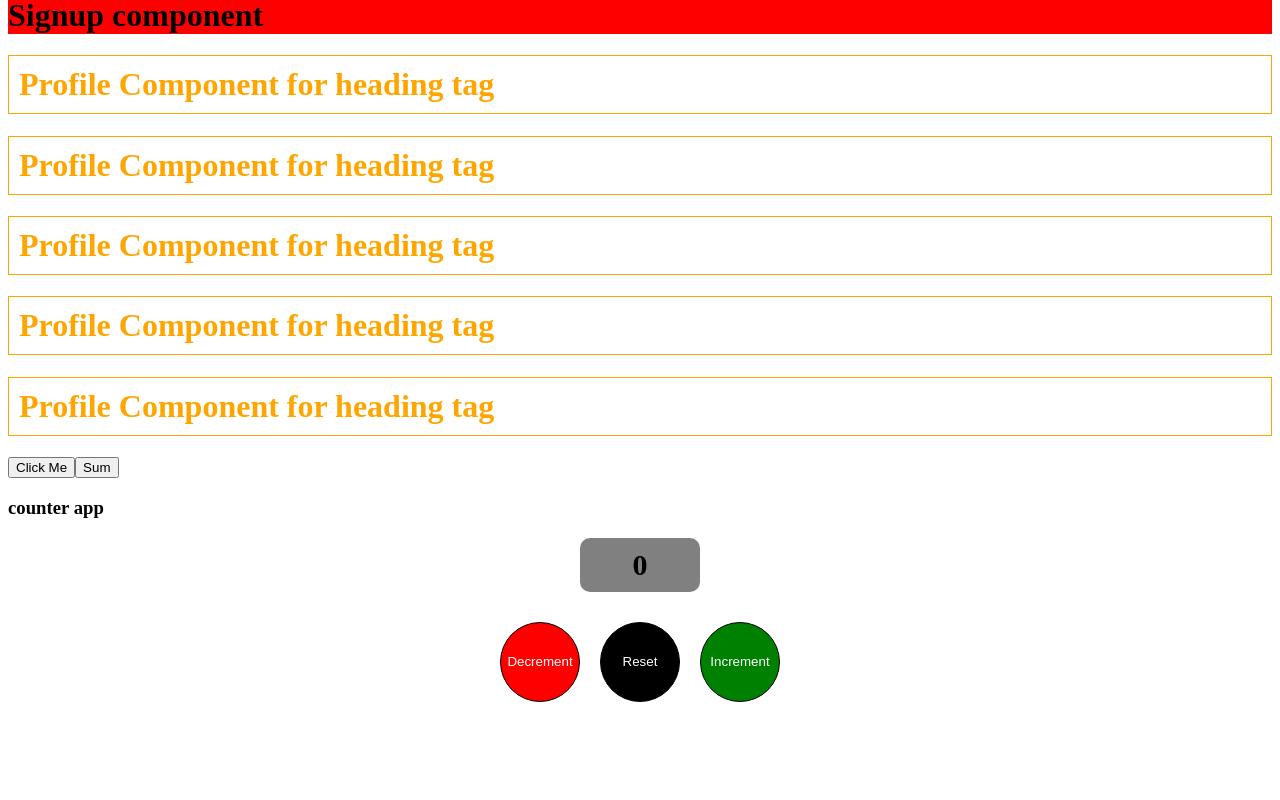
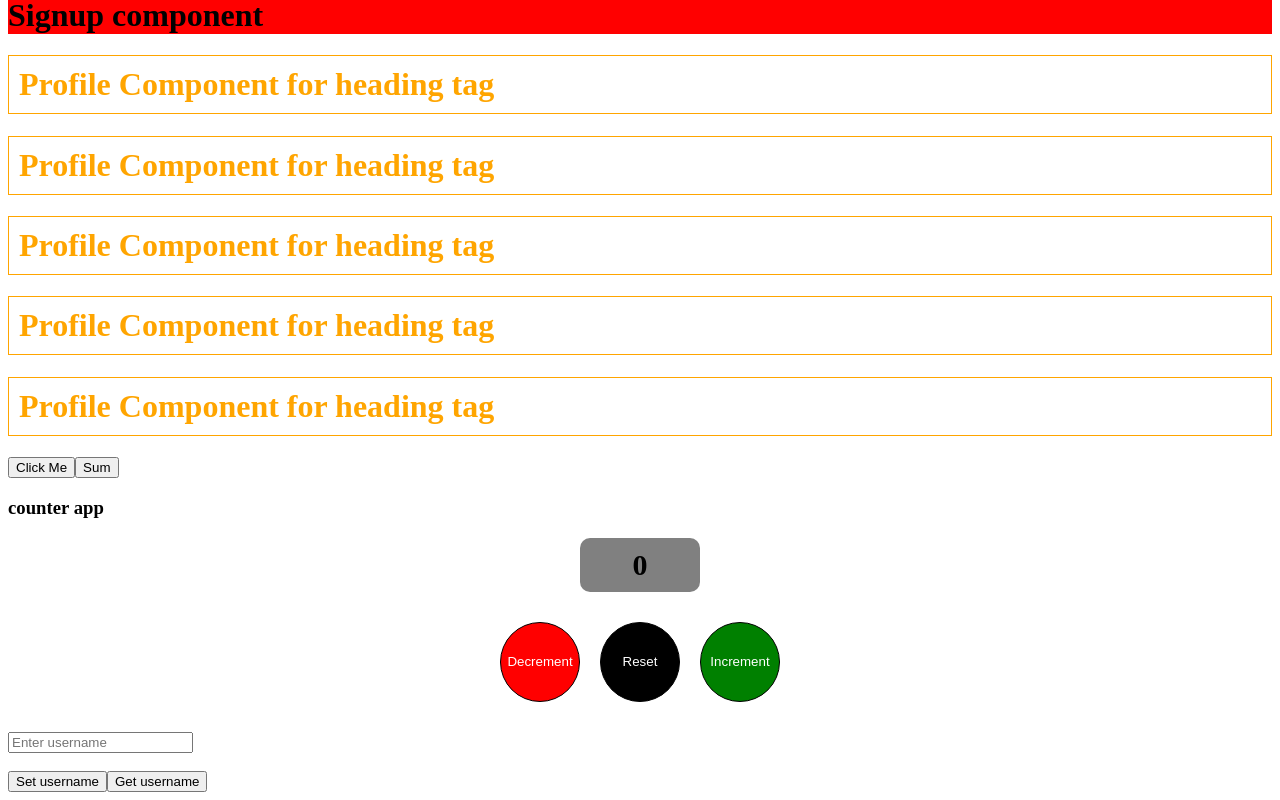
Before and after one commit to Chabsy123/angular-v19-tutorial, an Angular app: page / in a window 1280 px wide. Shown: the part 525-1325 px from the top of the page. Before the commit the page ends 1245 px from the top, so only its background shows below. Built offline with nearby package versions, Linux system fonts and the light colour scheme.

Commit message:
Get and Set Input Field Value

```diff
--- a/src/app/app.component.html
+++ b/src/app/app.component.html
@@ -56,3 +56,20 @@
     <button (click)="handleCounter('plus')" class="btn bg-green">Increment</button>
   </div>
 </div>
+
+<!-- get and set input field value using an event whether keyup or keydown but input a dollar sign before the event name-->
+ <!-- gets its value on the html as well as the console -->
+ <h2>{{username}}</h2>
+ <!--  -->
+ <!-- setting the value from the ts -->
+<input value="{{username}}"
+(input)="getUserName($event)"
+#userNameField
+
+type="text"
+ placeholder="Enter username">
+<br><br>
+<!-- setting the value to be called by the button -->
+<button (click)="setUserName()">Set username</button>
+<!-- get input value note on typing by adding one function and creating a template variable -->
+<button (click)="getUserNameWithTemplate(userNameField.value)">Get username</button>
--- a/src/app/app.component.ts
+++ b/src/app/app.component.ts
@@ -17,18 +17,18 @@ export class AppComponent {
   title = 'Code Step-by-step';
   name = 'Chukwu Sydney';
   data = 100;
-  data2= 200;
-  user1= 'chabsy';
-  user2='madara';
+  data2 = 200;
+  user1 = 'chabsy';
+  user2 = 'madara';
   // defining data type for a property and also multiple data type as well using a pipe
-  data3:number | string=43;
-    userLogin:boolean= true;
-    info:any = "this is some data"
+  data3: number | string = 43;
+  userLogin: boolean = true;
+  info: any = "this is some data"
   //typescript is also smart enough to know that this is a string below
   email = "johndoe@example.com"
 
   // any means any data type
-    pineapple(){
+  pineapple() {
     this.data3 = "abc"
     this.info = 2121
 
@@ -36,16 +36,16 @@ export class AppComponent {
     this.info = true
 
     //
-      this.info=[]
+    this.info = []
   }
   // variables can be declared inside functions but cant be used outside the function.
-  hello(){
-    let x =10;
-    const y=20;
-    var data=30;
+  hello() {
+    let x = 10;
+    const y = 20;
+    var data = 30;
   }
   // when making functions in classes the function keyword is not needed
-  handleClickEvent(){
+  handleClickEvent() {
     // alert("Function Called");
     console.log("Function Called");
     // use the this keyword if you want to call a function inside a class or another function as far as they are in the same class(calling a function from another function) e.g
@@ -53,37 +53,56 @@ export class AppComponent {
     this.otherFunction()
   }
   //   Defining data types is telling the variable what kind of data you want to store. in e.g string is what will be assigned to the variable and it applies to wherever you use it.
-  firstname:string = "Confucius"
-  otherFunction(){
+  firstname: string = "Confucius"
+  otherFunction() {
     console.log("other function")
     // if it is not a string it will throw an error cause it expects a string value and nothing else.You cannot directly define a variable in a class but it can be done inside a function itself i.e you cant do this: let firstname:string = "Confucius"
     this.firstname = "30";
   }
   // if its not defined it will throw an error
-  sum(a:number,b:number){
+  sum(a: number, b: number) {
     console.log(a + b);
   }
   // count app
   // where the number will increment, decrement and reset
-count:number = 0;
+  count: number = 0;
   // functions for increment, decrement and reset
-handleIncrement(){
+  handleIncrement() {
     this.count += 1;
   }
-handleDecrement(){
+  handleDecrement() {
     this.count -= 1;
   }
-handleReset(){
+  handleReset() {
     this.count = 0;
   }
   // or just use an if/else statement within a function with parameters for the three of them
-handleCounter(val:string){
-  if(val == 'minus'){
+  handleCounter(val: string) {
+    if (val == 'minus') {
       this.count -= 1
-  }else if(val == 'plus'){
+    } else if (val == 'plus') {
       this.count += 1
-  }else{
+    } else {
       this.count = 0
     }
   }
+
+  // setting input values
+  username = "";
+// using a function for an event
+  getUserName(event: Event) {
+    // to avoid errors and get name properly
+      this.username = (event.target as HTMLInputElement).value
+      // if this above is commented the getusername function can still make it display as if it is still there.
+    // const named = (event.target as HTMLInputElement).value
+    // console.log(named);
   }
+  // setting the value
+  setUserName(){
+    this.username = "Peter"
+  }
+  getUserNameWithTemplate(val:string){
+    this.username = val,
+    console.log(val)
+  }
+}
```
Lines whose indentation alone changed are shown as unchanged.
